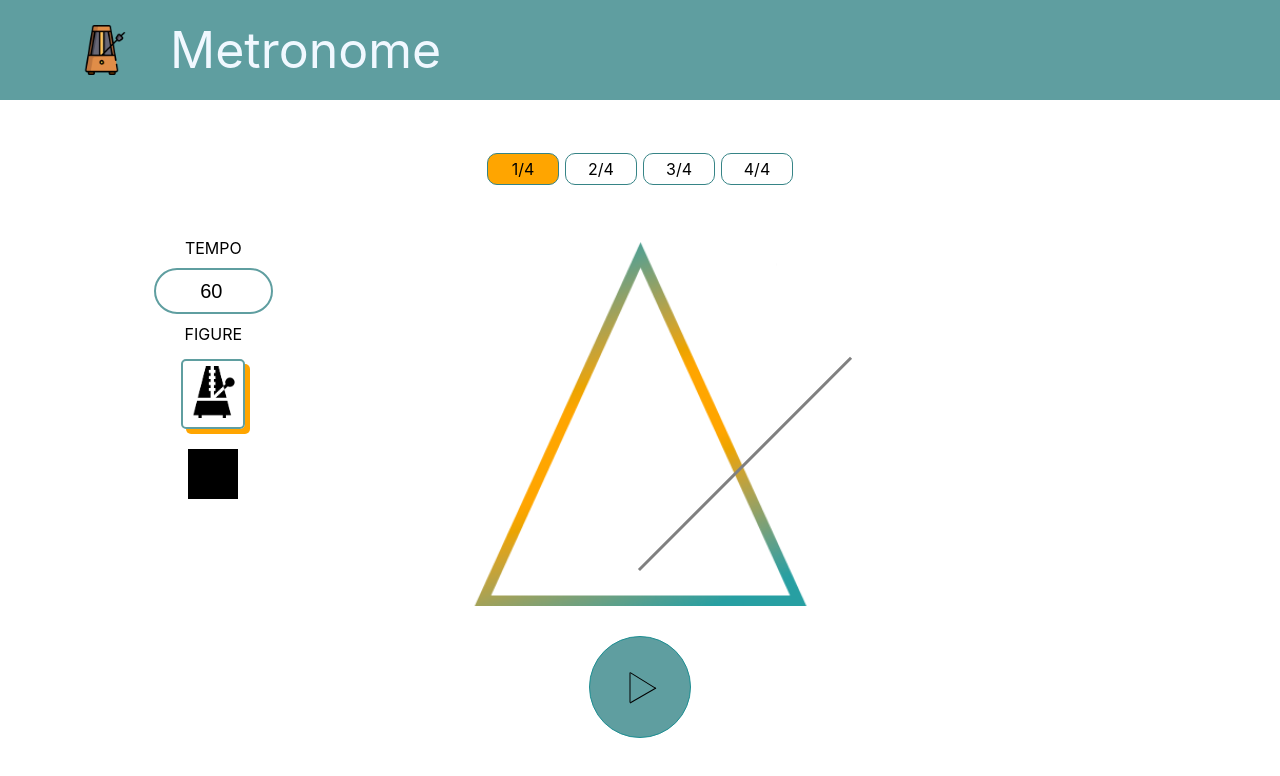
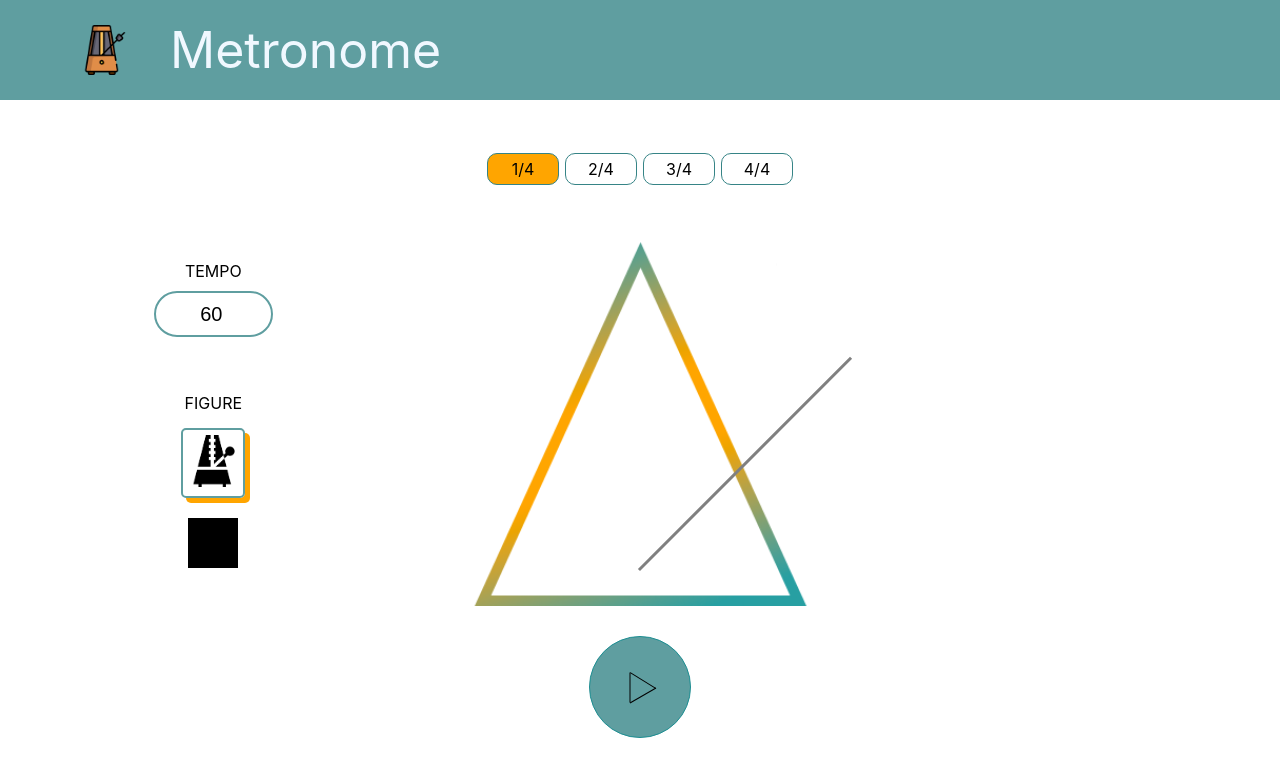
Before and after one commit to yauheniShurmei/metronome, a React (Create React App) app: page / in a window 1280 px wide. Shown: the top 776 px of the page. Built offline with nearby package versions, Linux system fonts and the light colour scheme; no server answers.

Commit message:
trying to fix left panel bugs

```diff
--- a/src/MetroElement/MetroElement.module.css
+++ b/src/MetroElement/MetroElement.module.css
@@ -6,6 +6,7 @@
 .tempo_figure_element {
   display: flex;
   flex-direction: column;
+  justify-content: space-around;
   flex: 1;
 }
 
--- a/src/MetroFigure/MetroFigure.module.css
+++ b/src/MetroFigure/MetroFigure.module.css
@@ -2,8 +2,8 @@
   display: flex;
   flex-direction: column;
   align-items: center;
-  box-sizing: border-box;
-  justify-content: space-evenly;
+  /* box-sizing: border-box; */
+  /* justify-content: space-evenly; */
 }
 
 .root div {
```
